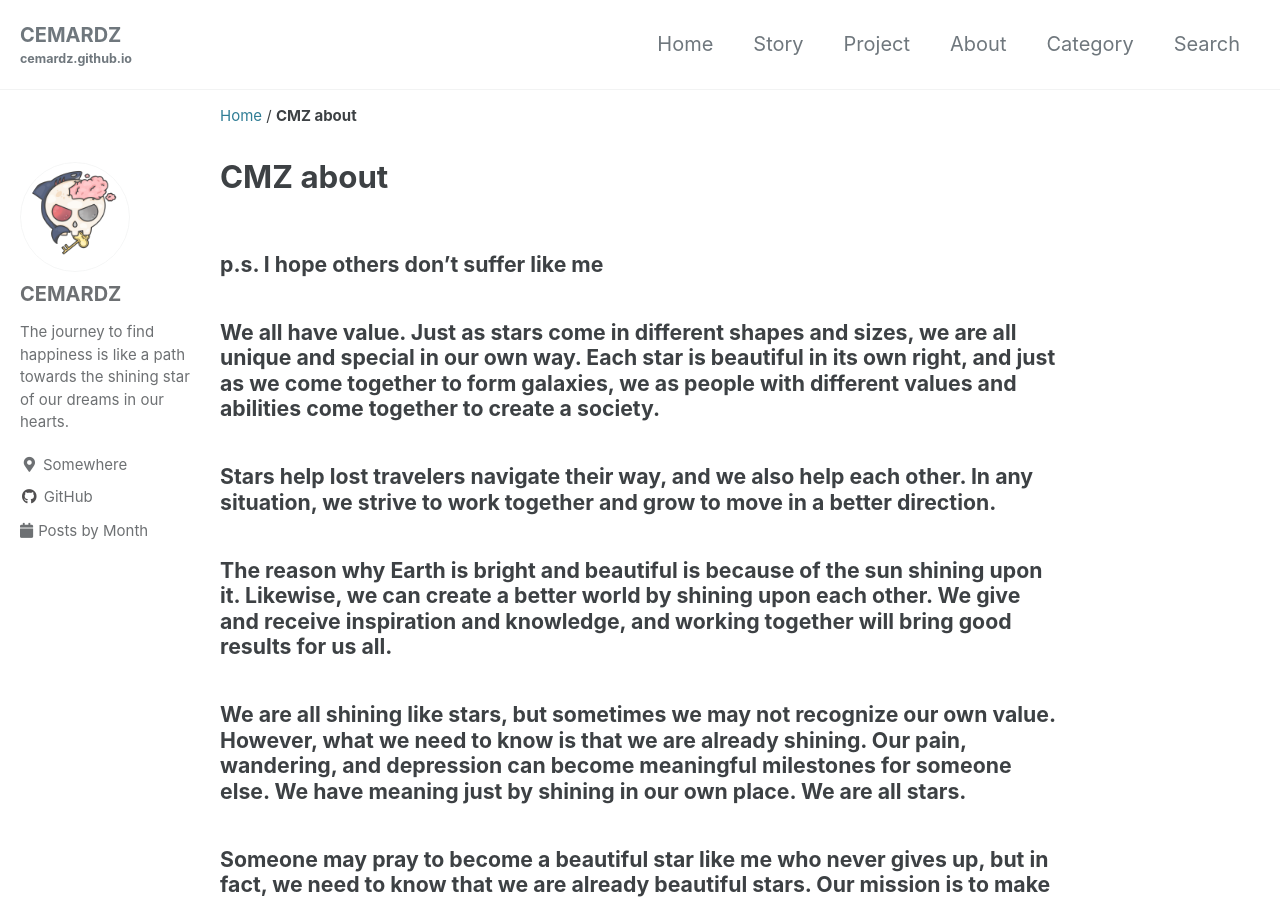
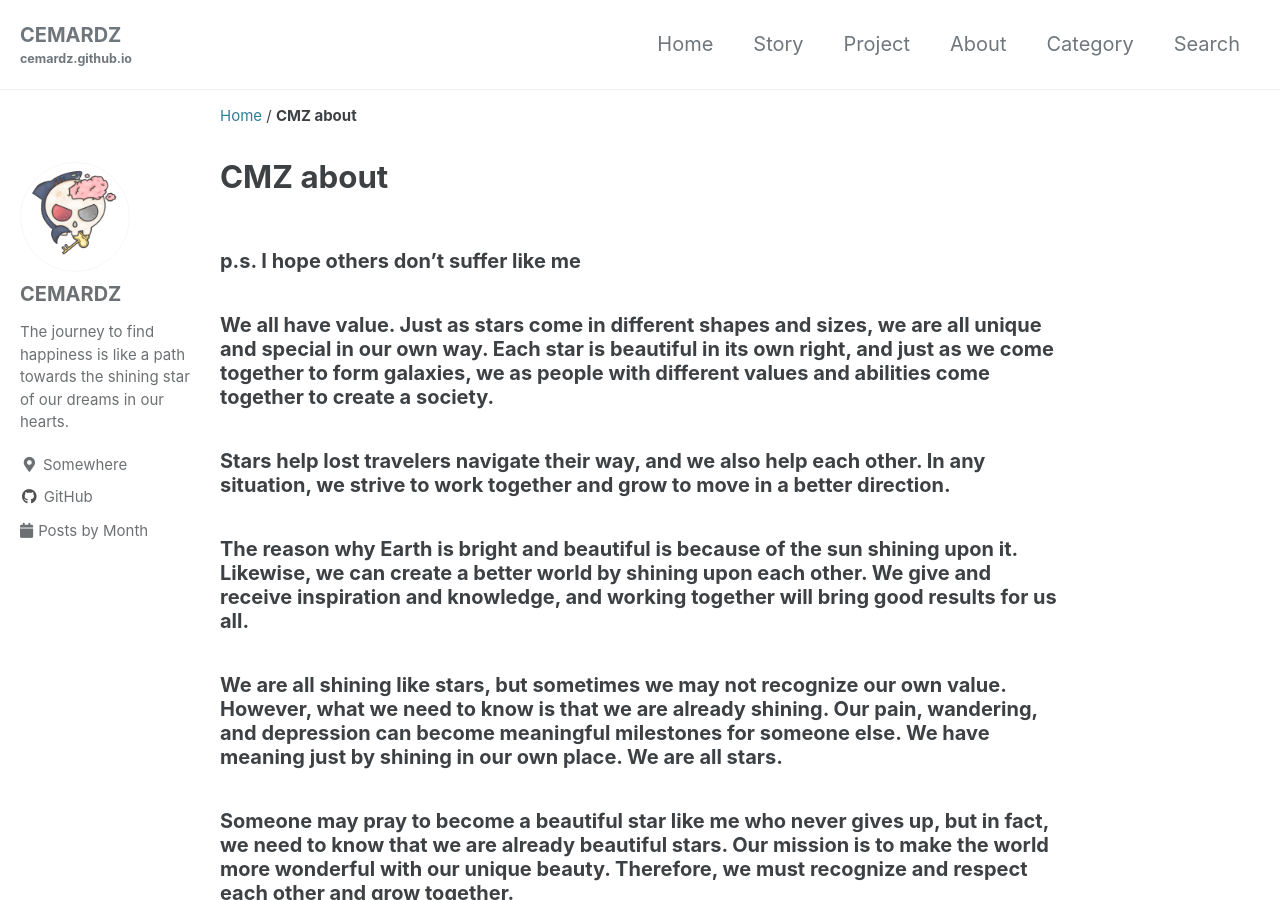
Before and after one commit to cemardz/cemardz.github.io, a Jekyll site: the page built from _pages/about.md, in a window 1280 px wide and 900 px high. Built offline with Jekyll 4.4.1, drawn with Linux system fonts in a browser that asks for light colours; cached includes are drawn as plain includes; some web fonts are replaced.

```diff
--- a/_pages/about.md
+++ b/_pages/about.md
@@ -6,20 +6,20 @@ toc: false
 toc_sticky: false
 author_profile: true
 ---
-#### p.s. I hope others don't suffer like me
+###### p.s. I hope others don't suffer like me
 
 
-#### We all have value. Just as stars come in different shapes and sizes, we are all unique and special in our own way. Each star is beautiful in its own right, and just as we come together to form galaxies, we as people with different values and abilities come together to create a society.
+###### We all have value. Just as stars come in different shapes and sizes, we are all unique and special in our own way. Each star is beautiful in its own right, and just as we come together to form galaxies, we as people with different values and abilities come together to create a society.
 
-#### Stars help lost travelers navigate their way, and we also help each other. In any situation, we strive to work together and grow to move in a better direction.
+###### Stars help lost travelers navigate their way, and we also help each other. In any situation, we strive to work together and grow to move in a better direction.
 
-#### The reason why Earth is bright and beautiful is because of the sun shining upon it. Likewise, we can create a better world by shining upon each other. We give and receive inspiration and knowledge, and working together will bring good results for us all.
+###### The reason why Earth is bright and beautiful is because of the sun shining upon it. Likewise, we can create a better world by shining upon each other. We give and receive inspiration and knowledge, and working together will bring good results for us all.
 
-#### We are all shining like stars, but sometimes we may not recognize our own value. However, what we need to know is that we are already shining. Our pain, wandering, and depression can become meaningful milestones for someone else. We have meaning just by shining in our own place. We are all stars.
+###### We are all shining like stars, but sometimes we may not recognize our own value. However, what we need to know is that we are already shining. Our pain, wandering, and depression can become meaningful milestones for someone else. We have meaning just by shining in our own place. We are all stars.
 
-#### Someone may pray to become a beautiful star like me who never gives up, but in fact, we need to know that we are already beautiful stars. Our mission is to make the world more wonderful with our unique beauty. Therefore, we must recognize and respect each other and grow together.
+###### Someone may pray to become a beautiful star like me who never gives up, but in fact, we need to know that we are already beautiful stars. Our mission is to make the world more wonderful with our unique beauty. Therefore, we must recognize and respect each other and grow together.
 
-#### Lastly, I hope for a world where everyone understands and respects each other. Recognizing our differences, acknowledging and respecting them is necessary for us all to live together. May we all work towards a better world and a happier life.
+###### Lastly, I hope for a world where everyone understands and respects each other. Recognizing our differences, acknowledging and respecting them is necessary for us all to live together. May we all work towards a better world and a happier life.
 
 
-#### From. CMZ
+###### From. CMZ
```
